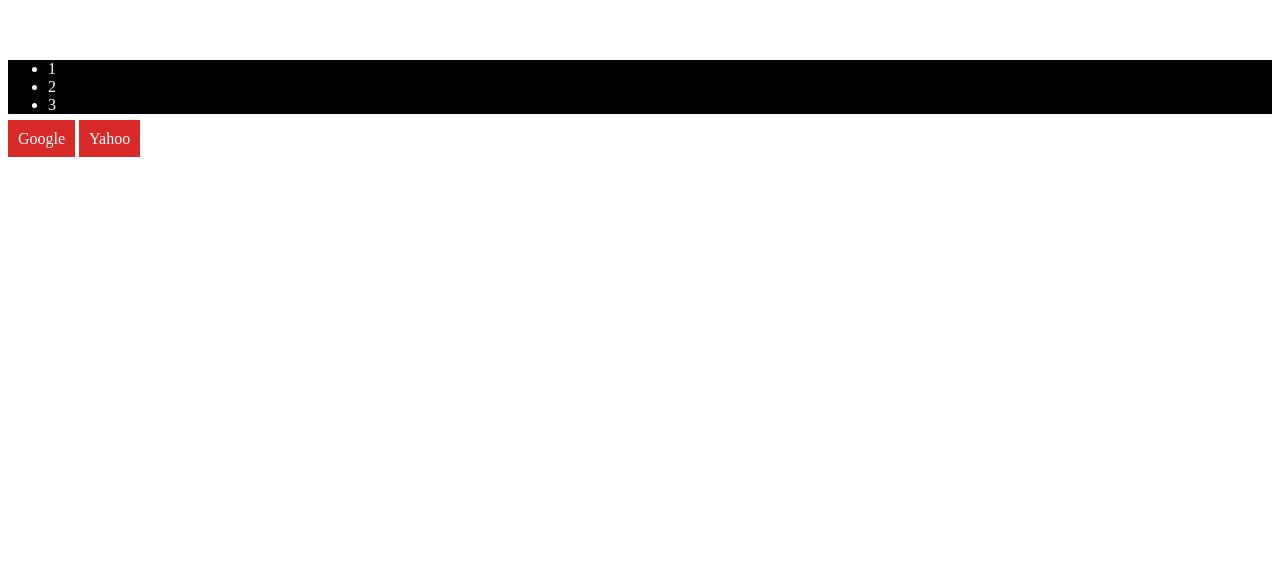
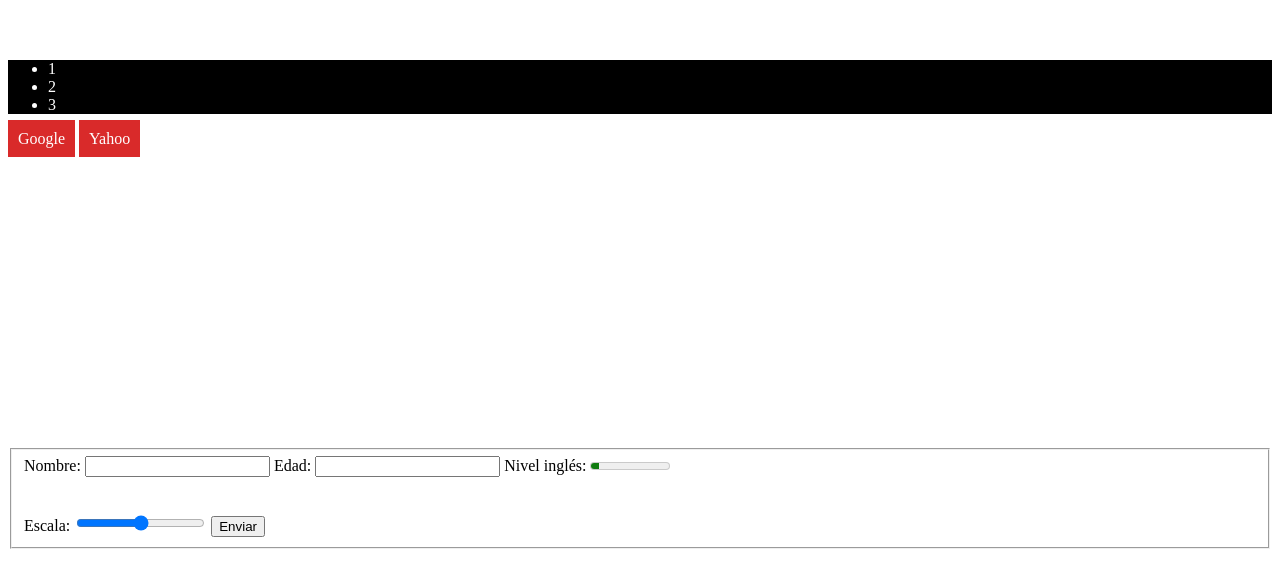
Before and after one commit to pablosancen/taller-de-desarrollo-212, a plain HTML site: page Practica6/index.html in a window 1280 px wide. Shown: the part 1359-1946 px from the top of the page. Before the commit the page ends 1807 px from the top, so only its background shows below. Drawn offline with Linux system fonts and the light colour scheme.

Commit message:
Continuación de la práctica 6

```diff
--- a/Practica6/index.html
+++ b/Practica6/index.html
@@ -41,11 +41,30 @@
 
     <a href="https://google.com">Google</a>
     <a href="https://yahoo.com">Yahoo</a>
-
     <p style="margin-bottom: 300px;"></p>
 
+    <form name="formulario"
+        method="get"
+        action="envia.html"
+        style="margin-bottom: 300px;">
+            <fieldset>
+                <label for="nombre">Nombre:</label>
+                <input type="text" name="nombre" id="nombre">
 
+                <label for="edad">Edad:</label>
+                <input type="number" name="edad" id="edad">
 
+                <label for="nivel">Nivel inglés:</label>
+                <meter id="nivel" name="nivel" value="0.1">
+                10%
+                </meter>
 
+                <br><br><br>
+                <label for="escala">Escala:</label>
+                <input type="range" name="escala" id="escala">
+
+                <input type="submit" value="Enviar">
+            </fieldset>
+    </form>
 </body>
 </html>
```
Also changed, not shown: Practica6/envia.html (added).
